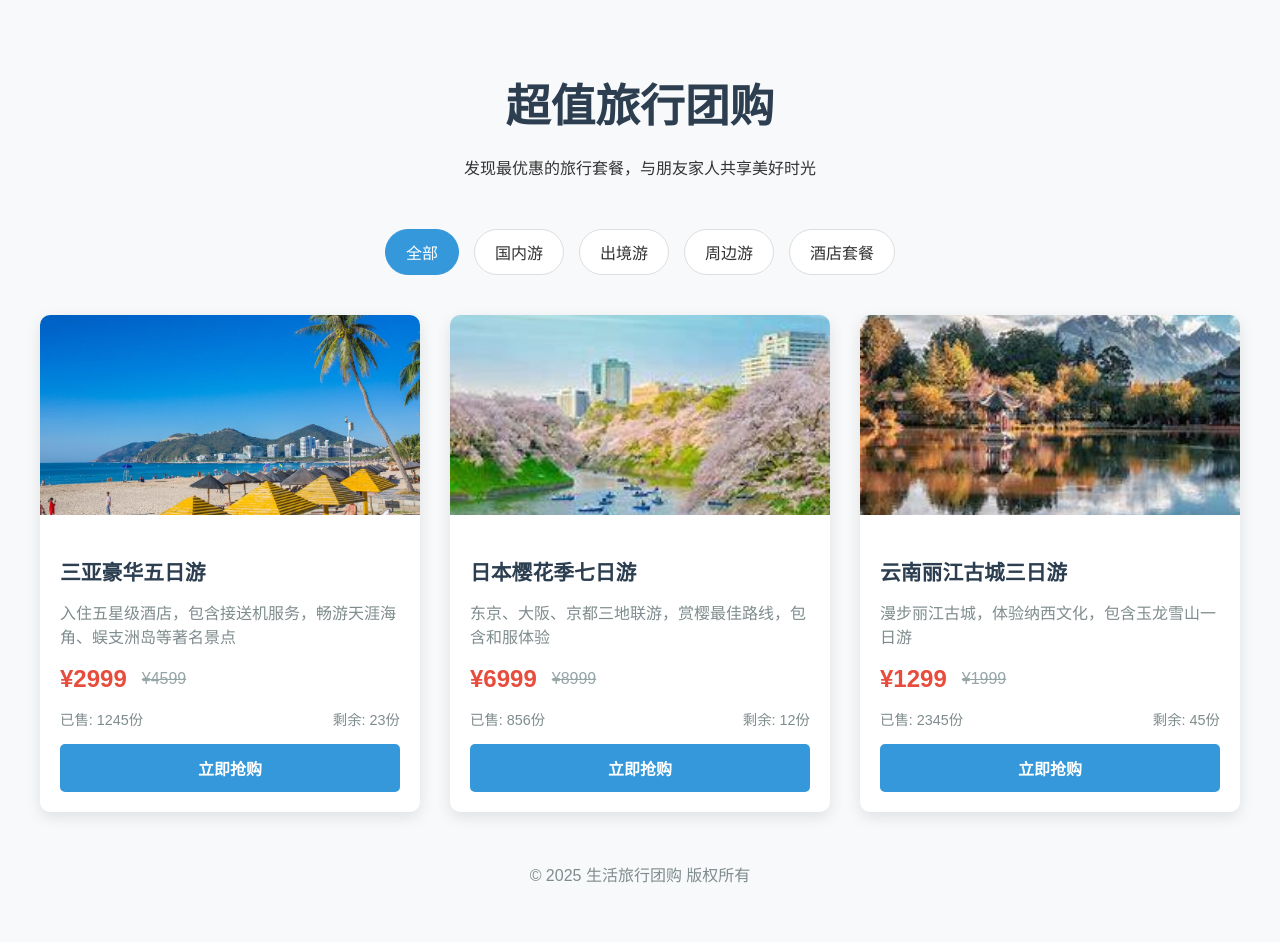
After one commit to hzzzzh77/Shop, a Flask app: page /travel_group/ in a window 1280 px wide. The commit adds this page. Run offline with Flask 2, Linux system fonts and the light colour scheme.

Commit message:
第六次提交，增加了三个页面的跳转

```diff
--- a/app/home/views.py
+++ b/app/home/views.py
@@ -443,3 +443,15 @@ def cart_delete(id):
     db.session.delete(cart)
     db.session.commit()
     return jsonify({"status": 1, "msg": "删除成功"})
+
+@home.route("/shopping_process/")
+def shopping_process():
+    return render_template("home/shopping_process.html")
+
+@home.route("/travel_group/")
+def travel_group():
+    return render_template("home/travel_group.html")
+
+@home.route("/membership/")
+def membership():
+    return render_template("home/membership.html")
--- a/app/templates/home/footer.html
+++ b/app/templates/home/footer.html
@@ -6,13 +6,13 @@
         <dt>购物指南</dt>
         <dd>
             <div>
-                <a href="#" target="_blank" rel="stylesheet">购物流程</a>
+                <a href="{{ url_for('home.shopping_process') }}" target="_blank">购物流程</a>
             </div>
             <div>
-                <a href="#" target="_blank" rel="stylesheet">会员介绍</a>
+                <a href="{{ url_for('home.membership') }}" target="_blank">会员介绍</a>
             </div>
             <div>
-                <a href="#" target="_blank" rel="stylesheet">生活旅行/团购</a>
+                <a href="{{ url_for('home.travel_group') }}" target="_blank">生活旅行/团购</a>
             </div>
             <div>
                 <a href="#" target="_blank" rel="stylesheet">常见问题</a>
--- /dev/null
+++ b/app/templates/home/travel_group.html
@@ -0,0 +1,212 @@
+<!DOCTYPE html>
+<html lang="zh-CN">
+<head>
+    <meta charset="UTF-8">
+    <meta name="viewport" content="width=device-width, initial-scale=1.0">
+    <title>生活旅行团购</title>
+    <style>
+        body {
+            font-family: 'Microsoft YaHei', sans-serif;
+            background: #f8f9fa;
+            margin: 0;
+            padding: 0;
+            color: #333;
+        }
+        .container {
+            max-width: 1200px;
+            margin: 0 auto;
+            padding: 40px 20px;
+        }
+        header {
+            text-align: center;
+            margin-bottom: 50px;
+        }
+        h1 {
+            font-size: 2.8rem;
+            color: #2c3e50;
+            margin-bottom: 20px;
+        }
+        .filter-bar {
+            display: flex;
+            justify-content: center;
+            margin-bottom: 40px;
+            flex-wrap: wrap;
+            gap: 15px;
+        }
+        .filter-btn {
+            padding: 10px 20px;
+            background: white;
+            border: 1px solid #ddd;
+            border-radius: 30px;
+            cursor: pointer;
+            transition: all 0.3s;
+        }
+        .filter-btn:hover, .filter-btn.active {
+            background: #3498db;
+            color: white;
+            border-color: #3498db;
+        }
+        .deals-container {
+            display: grid;
+            grid-template-columns: repeat(auto-fill, minmax(350px, 1fr));
+            gap: 30px;
+        }
+        .deal-card {
+            background: white;
+            border-radius: 10px;
+            overflow: hidden;
+            box-shadow: 0 5px 15px rgba(0,0,0,0.1);
+            transition: transform 0.3s;
+        }
+        .deal-card:hover {
+            transform: translateY(-10px);
+        }
+        .deal-image {
+            height: 200px;
+            overflow: hidden;
+        }
+        .deal-image img {
+            width: 100%;
+            height: 100%;
+            object-fit: cover;
+            transition: transform 0.5s;
+        }
+        .deal-card:hover .deal-image img {
+            transform: scale(1.1);
+        }
+        .deal-info {
+            padding: 20px;
+        }
+        .deal-title {
+            font-size: 1.3rem;
+            margin-bottom: 10px;
+            color: #2c3e50;
+        }
+        .deal-desc {
+            color: #7f8c8d;
+            margin-bottom: 15px;
+            line-height: 1.5;
+        }
+        .deal-price {
+            display: flex;
+            align-items: center;
+            margin-bottom: 15px;
+        }
+        .current-price {
+            font-size: 1.5rem;
+            font-weight: bold;
+            color: #e74c3c;
+            margin-right: 15px;
+        }
+        .original-price {
+            text-decoration: line-through;
+            color: #95a5a6;
+        }
+        .deal-stats {
+            display: flex;
+            justify-content: space-between;
+            color: #7f8c8d;
+            font-size: 0.9rem;
+        }
+        .book-btn {
+            display: block;
+            background: #3498db;
+            color: white;
+            text-align: center;
+            padding: 12px;
+            border-radius: 5px;
+            text-decoration: none;
+            font-weight: bold;
+            margin-top: 15px;
+            transition: background 0.3s;
+        }
+        .book-btn:hover {
+            background: #2980b9;
+        }
+        footer {
+            text-align: center;
+            margin-top: 50px;
+            color: #7f8c8d;
+        }
+    </style>
+</head>
+<body>
+    <div class="container">
+        <header>
+            <h1>超值旅行团购</h1>
+            <p>发现最优惠的旅行套餐，与朋友家人共享美好时光</p>
+        </header>
+
+        <div class="filter-bar">
+            <div class="filter-btn active">全部</div>
+            <div class="filter-btn">国内游</div>
+            <div class="filter-btn">出境游</div>
+            <div class="filter-btn">周边游</div>
+            <div class="filter-btn">酒店套餐</div>
+        </div>
+
+        <div class="deals-container">
+            <div class="deal-card">
+                <div class="deal-image">
+                    <img src="../../static/home/images/1 (1).jpg" alt="三亚五日游">
+                </div>
+                <div class="deal-info">
+                    <h3 class="deal-title">三亚豪华五日游</h3>
+                    <p class="deal-desc">入住五星级酒店，包含接送机服务，畅游天涯海角、蜈支洲岛等著名景点</p>
+                    <div class="deal-price">
+                        <span class="current-price">¥2999</span>
+                        <span class="original-price">¥4599</span>
+                    </div>
+                    <div class="deal-stats">
+                        <span>已售: 1245份</span>
+                        <span>剩余: 23份</span>
+                    </div>
+                    <a href="#" class="book-btn">立即抢购</a>
+                </div>
+            </div>
+
+            <div class="deal-card">
+                <div class="deal-image">
+                    <img src="../../static/home/images/1 (2).jpg" alt="日本樱花季">
+                </div>
+                <div class="deal-info">
+                    <h3 class="deal-title">日本樱花季七日游</h3>
+                    <p class="deal-desc">东京、大阪、京都三地联游，赏樱最佳路线，包含和服体验</p>
+                    <div class="deal-price">
+                        <span class="current-price">¥6999</span>
+                        <span class="original-price">¥8999</span>
+                    </div>
+                    <div class="deal-stats">
+                        <span>已售: 856份</span>
+                        <span>剩余: 12份</span>
+                    </div>
+                    <a href="#" class="book-btn">立即抢购</a>
+                </div>
+            </div>
+
+            <div class="deal-card">
+                <div class="deal-image">
+                    <img src="../../static/home/images/1 (3).jpg" alt="云南丽江">
+                </div>
+                <div class="deal-info">
+                    <h3 class="deal-title">云南丽江古城三日游</h3>
+                    <p class="deal-desc">漫步丽江古城，体验纳西文化，包含玉龙雪山一日游</p>
+                    <div class="deal-price">
+                        <span class="current-price">¥1299</span>
+                        <span class="original-price">¥1999</span>
+                    </div>
+                    <div class="deal-stats">
+                        <span>已售: 2345份</span>
+                        <span>剩余: 45份</span>
+                    </div>
+                    <a href="#" class="book-btn">立即抢购</a>
+                </div>
+            </div>
+        </div>
+
+        <footer>
+            <p>© 2025 生活旅行团购 版权所有</p>
+        </footer>
+    </div>
+</body>
+</html>
```
Also changed, not shown: app/templates/home/membership.html (added, +157 -0 lines), app/templates/home/shopping_process.html (added, +115 -0 lines), app/static/home/images/1 (1).jpg (added), app/static/home/images/1 (2).jpg (added), app/static/home/images/1 (3).jpg (added).
